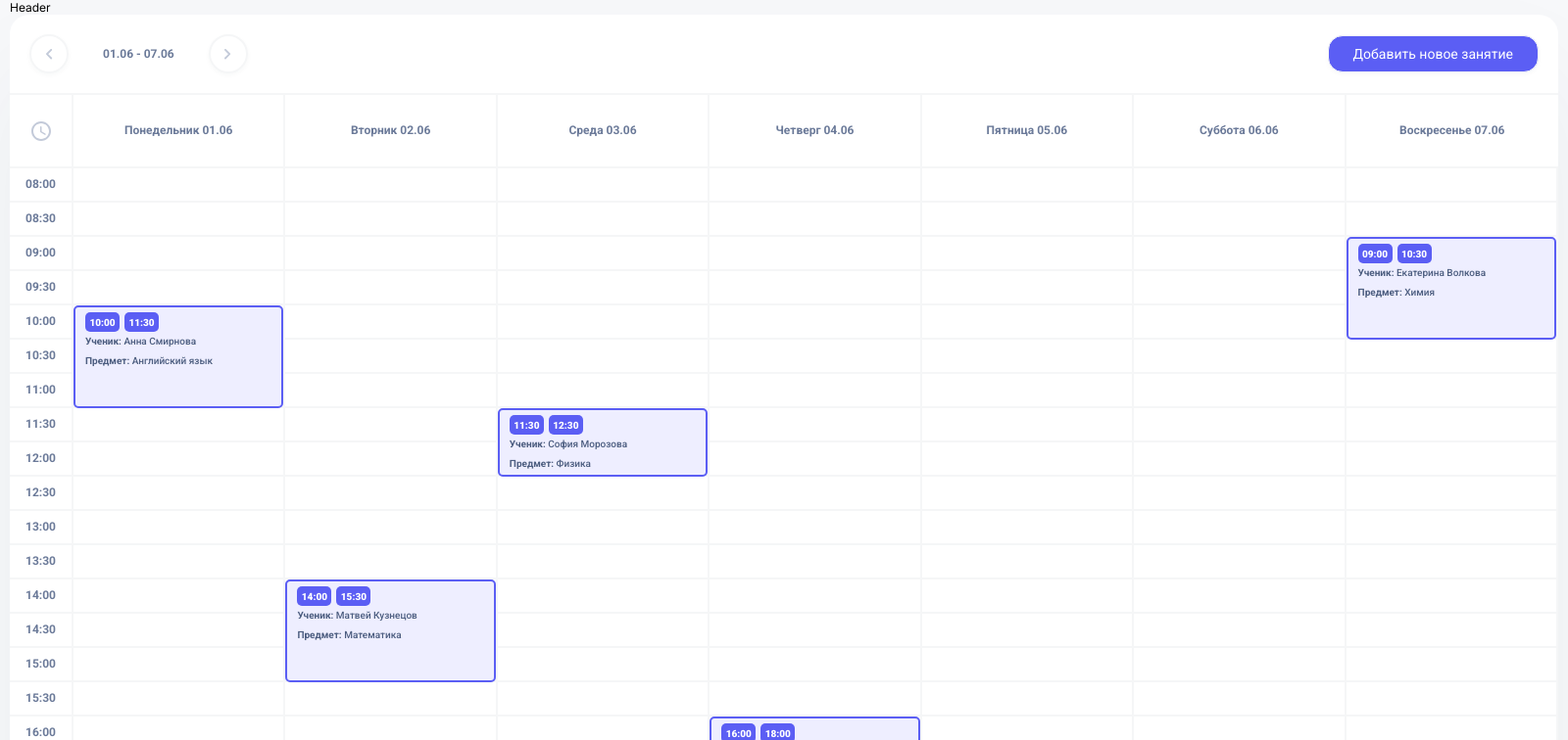
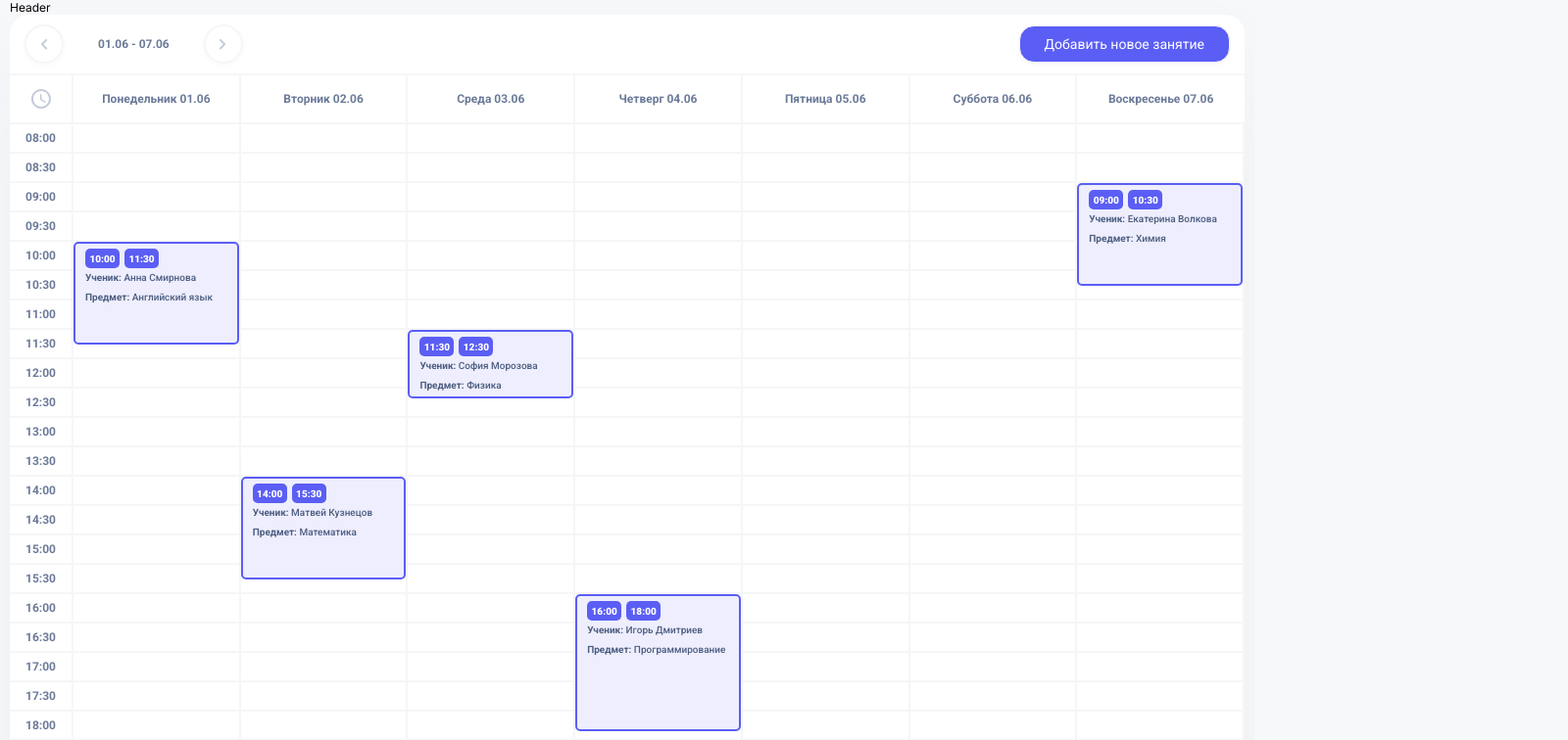
Before and after one commit to ComShep/coach-crm, a React (Vite) app: page /dashboard in a window 1280 px wide. Shown: the top 756 px of the page at 98% size, 1600 px wide, since content can reach past the window. Built offline with nearby package versions, Linux system fonts and the light colour scheme.

Commit message:
минорные правки стилей

```diff
--- a/src/components/DashboardGrid/DashboardDays.module.css
+++ b/src/components/DashboardGrid/DashboardDays.module.css
@@ -1,5 +1,5 @@
 .header {
-	height: 75px;
+	height: 50px;
 	border-top: 2px solid #f5f6f7;
 	display: grid;
 	grid-template-columns: 65px repeat(7, 1fr);
--- a/src/components/DashboardGrid/DashboardGrid.module.css
+++ b/src/components/DashboardGrid/DashboardGrid.module.css
@@ -14,7 +14,7 @@
 }
 
 .cell {
-	min-height: 35px;
+	min-height: 30px;
 	border-top: 2px solid #f5f6f7;
 	position: relative;
 }
--- a/src/components/DashboardHeader/DashboardHeader.module.css
+++ b/src/components/DashboardHeader/DashboardHeader.module.css
@@ -2,7 +2,7 @@
 	display: flex;
 	justify-content: space-between;
 	align-items: center;
-	padding: 20px;
+	padding: 10px 15px;
 }
 
 .weekNav {
--- a/src/index.css
+++ b/src/index.css
@@ -9,7 +9,7 @@ body {
 }
 
 .wrapper {
-	width: 1600px;
+	max-width: 1600px;
 	margin: 0 auto;
 	padding: 0 10px;
 }
```
